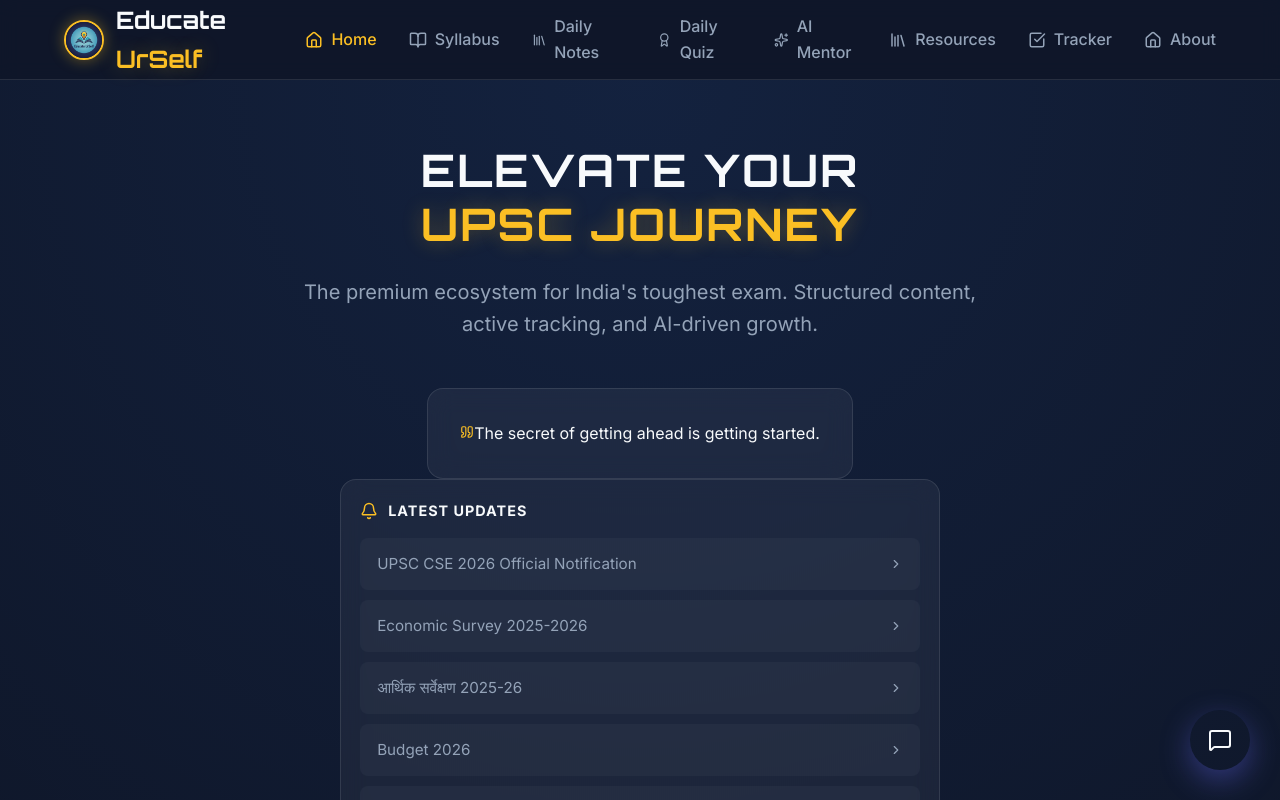
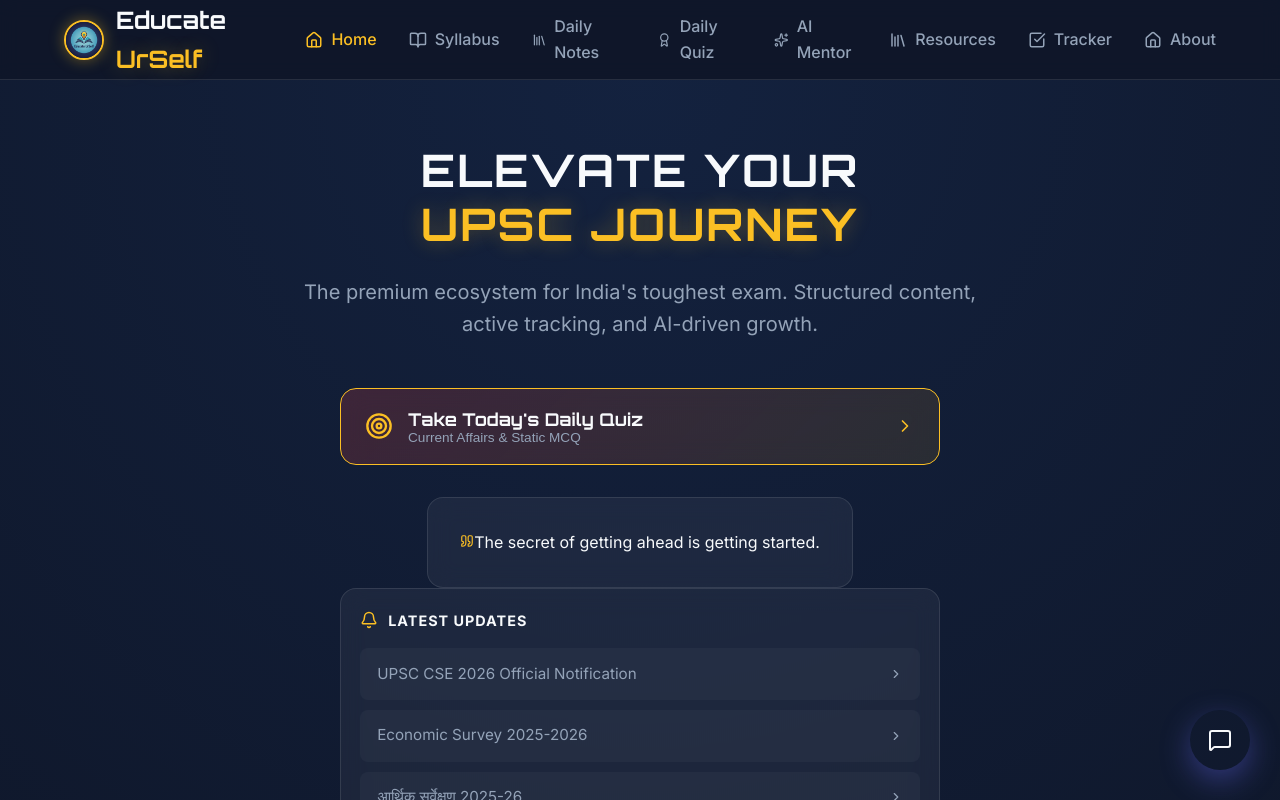
Before and after one commit to educateurself4-crypto/upsc-prep-portal, a React (Vite) app: page /daily-quiz in a window 1280 px wide. Shown: the top 800 px of the page. Built offline with nearby package versions, Linux system fonts and the light colour scheme; no server answers.

Commit message:
feat(ui): add prominent daily quiz tab to home page

```diff
--- a/src/components/Hero.jsx
+++ b/src/components/Hero.jsx
@@ -40,6 +40,38 @@ const Hero = () => {
                 <p className="hero-subtitle">
                     The premium ecosystem for India's toughest exam. Structured content, active tracking, and AI-driven growth.
                 </p>
+
+                {/* Prominent Daily Quiz Tab */}
+                <motion.button
+                    className="daily-quiz-highlight glass-card"
+                    initial={{ opacity: 0, scale: 0.95 }}
+                    animate={{ opacity: 1, scale: 1 }}
+                    transition={{ delay: 0.4 }}
+                    onClick={() => navigate('/daily-quiz')}
+                    whileHover={{ scale: 1.02, y: -2 }}
+                    style={{
+                        cursor: 'pointer',
+                        background: 'linear-gradient(135deg, rgba(239, 68, 68, 0.2), rgba(251, 191, 36, 0.1))',
+                        border: '1px solid var(--accent-color)',
+                        width: '100%',
+                        maxWidth: '600px',
+                        marginBottom: '2rem',
+                        padding: '1.2rem 1.5rem',
+                        display: 'flex',
+                        justifyContent: 'space-between',
+                        alignItems: 'center',
+                        color: 'inherit'
+                    }}
+                >
+                    <div style={{ display: 'flex', alignItems: 'center', gap: '15px' }}>
+                        <Target size={28} className="accent-text" />
+                        <div style={{ textAlign: 'left' }}>
+                            <h3 style={{ margin: 0, fontSize: '1.1rem', color: '#f8fafc', textTransform: 'none', letterSpacing: 'normal' }}>Take Today's Daily Quiz</h3>
+                            <p style={{ margin: 0, fontSize: '0.85rem', color: 'var(--text-muted)' }}>Current Affairs & Static MCQ</p>
+                        </div>
+                    </div>
+                    <ChevronRight size={20} className="accent-text" />
+                </motion.button>
 
                 <motion.div
                     className="daily-quote glass-card"
```
